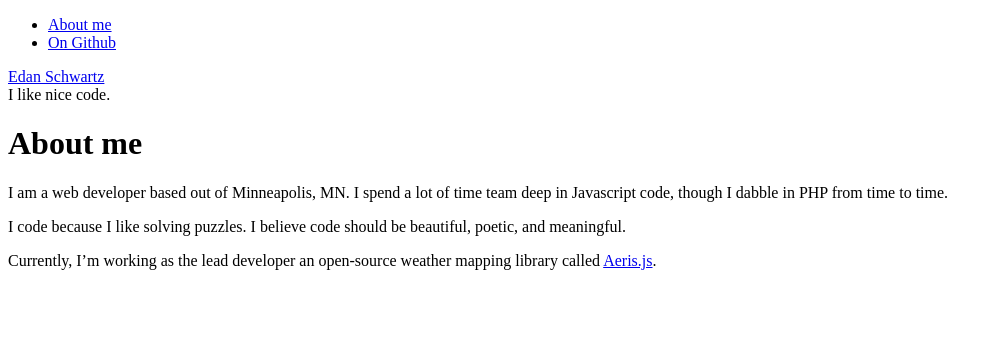
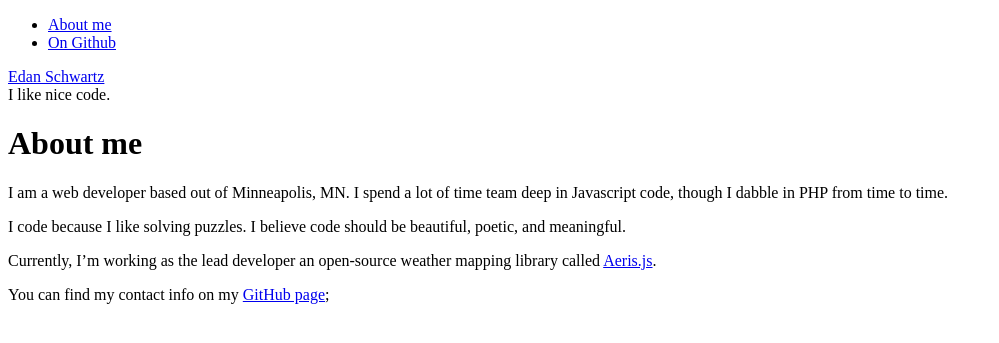
Before and after one commit to eschwartz/eschwartz.github.io, a Jekyll site: the page built from about.md, in a window 1280 px wide. Shown: the top 343 px of the page, without its empty margins (0-999 px from the left). Built offline with Jekyll 4.4.1, drawn with Linux system fonts in a browser that asks for light colours.

Commit message:
Add contact info to about.html

```diff
--- a/about.md
+++ b/about.md
@@ -9,3 +9,5 @@ I am a web developer based out of Minneapolis, MN. I spend a lot of time team de
 I code because I like solving puzzles. I believe code should be beautiful, poetic, and meaningful.
 
 Currently, I'm working as the lead developer an open-source weather mapping library called [Aeris.js](https://github.com/hamweather/aerisjs).
+
+You can find my contact info on my [GitHub page](https://github.com/eschwartz);
```
